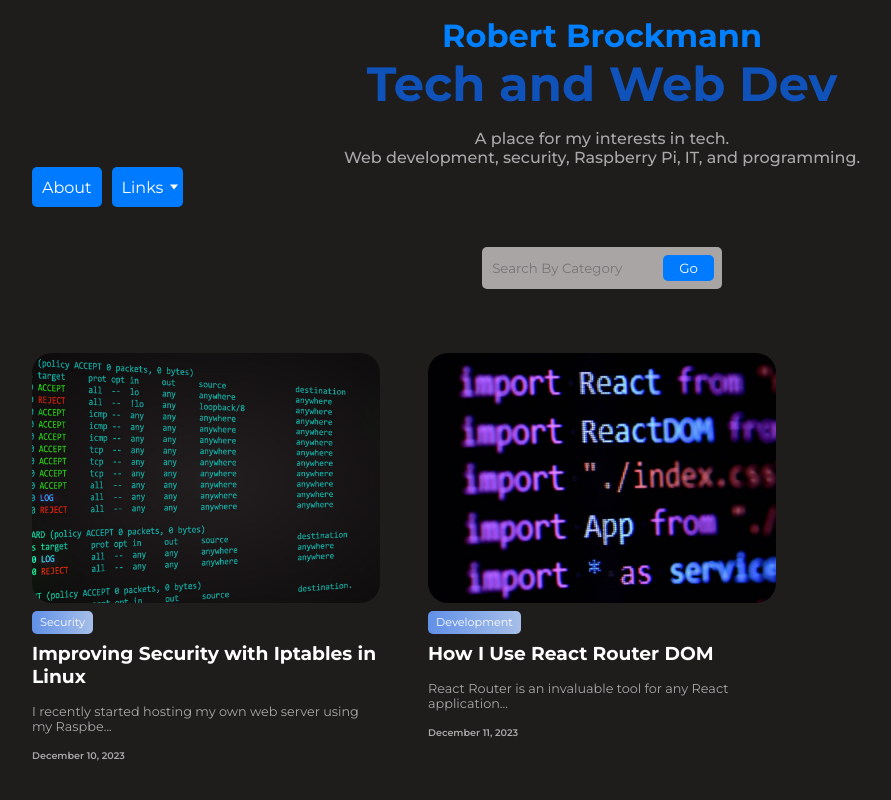
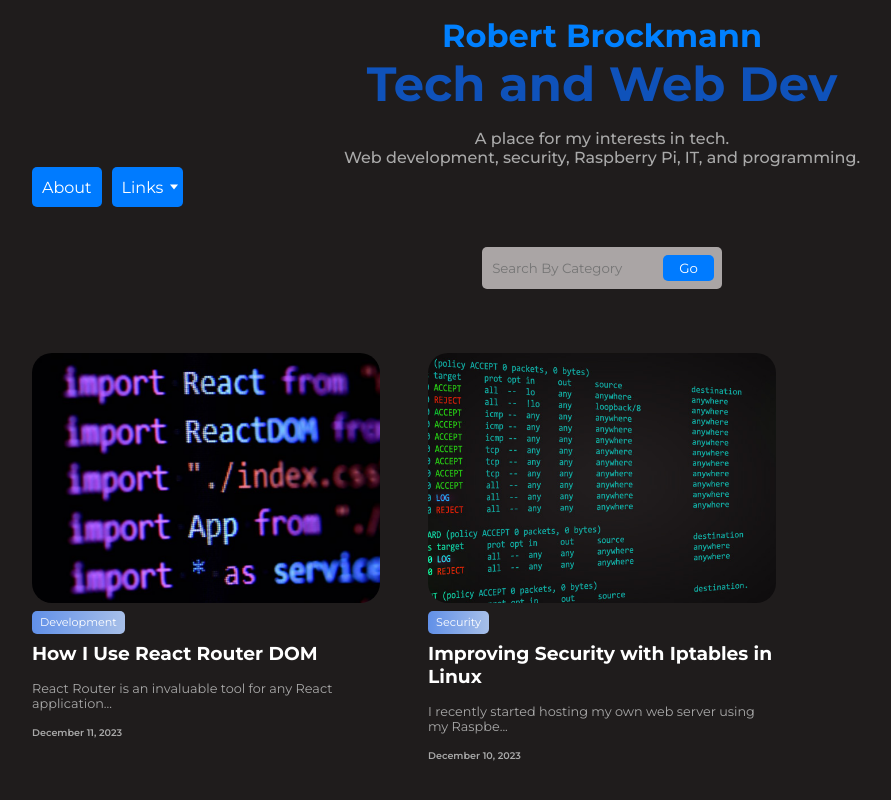
Before and after one commit to bbrockmann1/Perosnal_blog, a React (Create React App) app: page / in a window 1280 px wide. Shown: the whole page, without its empty margins (38-929 px from the left). Built offline with nearby package versions, Linux system fonts and the light colour scheme.

Commit message:
render blog list in reverse id order

```diff
--- a/src/components/Home/BlogList/BlogList.js
+++ b/src/components/Home/BlogList/BlogList.js
@@ -3,10 +3,13 @@
 import './blogList.css';
 
 function BlogList({ blogs }) {
+
+  const sortedBlogs = [...blogs].sort((a, b) => b.id - a.id);
+
   return (
     <div className='blogList-wrap'>
-      {blogs.map((blog) => (
-        <BlogItem blog={blog} />
+      {sortedBlogs.map((blog) => (
+        <BlogItem key={blog.id} blog={blog} />
       ))}
     </div>
   );
```
